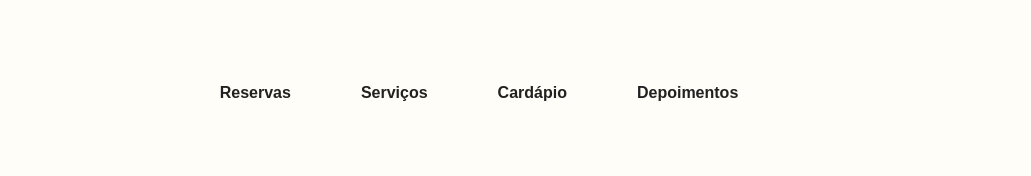
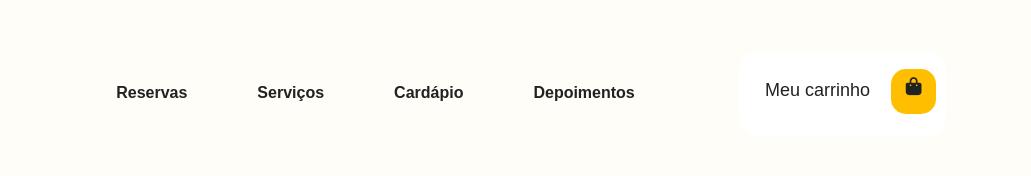
Before and after one commit to lucasaraujods/projeto-restaurante, a plain HTML site: page index.html in a window 1280 px wide. Shown: the full height of the page, 249-1280 px from the left. Drawn offline with nearby package versions, Linux system fonts and the light colour scheme; a web font is replaced by a local one.

Commit message:
adicionando a classe e o botão para completar a parte do menu

```diff
--- a/index.html
+++ b/index.html
@@ -41,6 +41,11 @@
                             <a href="#depoimentos" class="nav-link"><b>Depoimentos</b></a>
                         </li>
                     </ul>
+                    <!--criando um botão com base nas classes do bootstrap informando que será terá a classe btn e terá um icone dentro deste botão-->
+                    <a class="btn btn-white btn-icon">
+                        <!--criando um icone fa-shopping-bag assim é a sacolinha ao lado de meu carrinho-->
+                        <p class="paragrafo">Meu carrinho <span class="icon"> <i class="fa fa-shopping-bag"></i></span></p>
+                    </a>
                 </div>
             </nav>
         </div>
```
